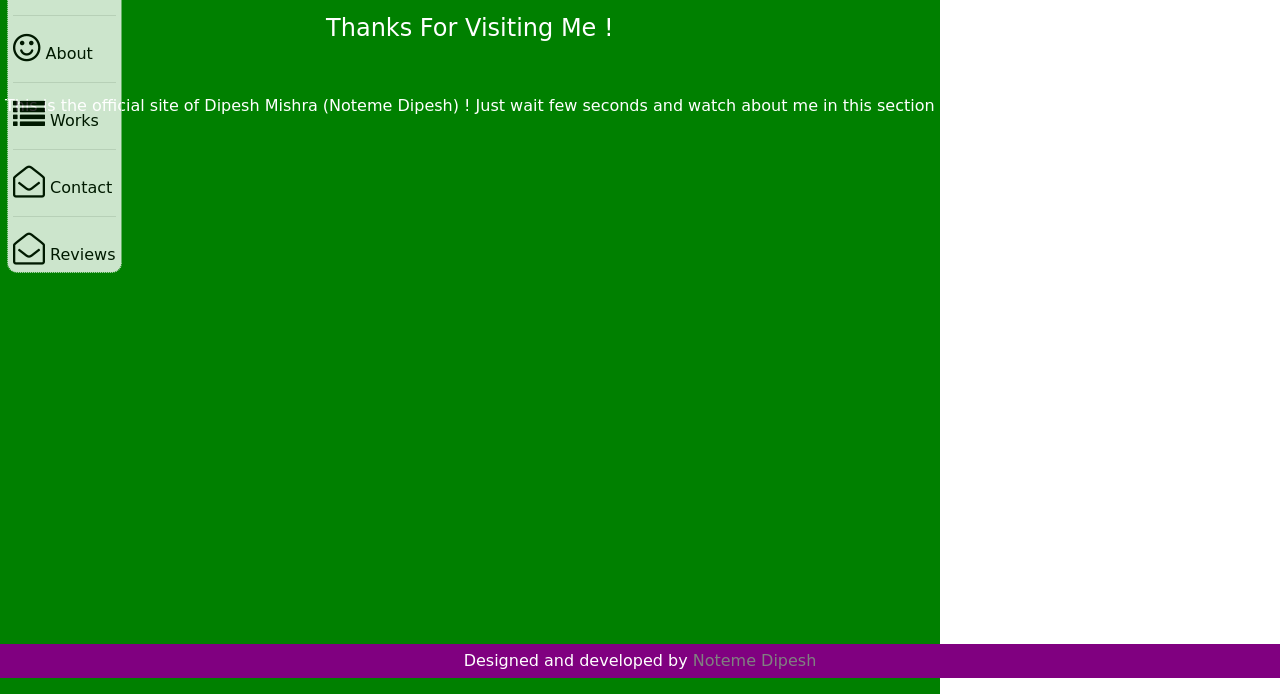
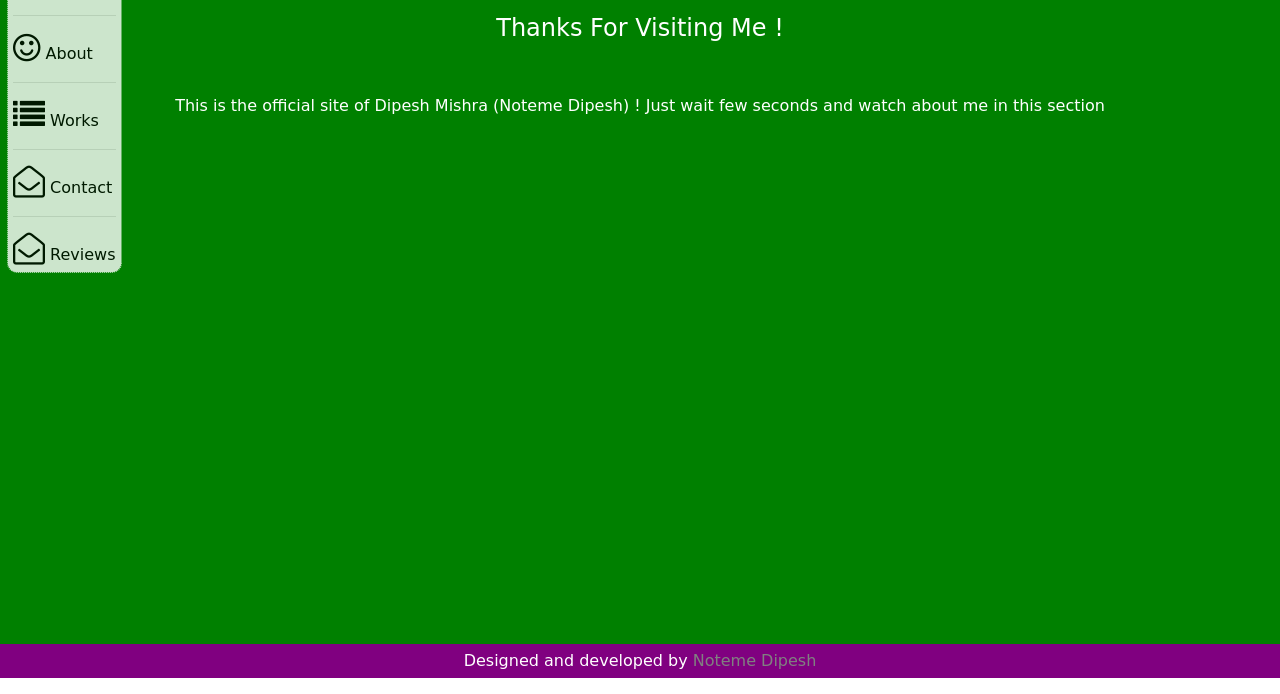
Before and after one commit to notemedps/notemedps.github.io, a plain HTML site: page index.html in a window 1280 px wide. Shown: the part 122-816 px from the top of the page. Drawn offline with nearby package versions, Linux system fonts and the light colour scheme; a script that the page names is missing.

Commit message:
Update index.html

```diff
--- a/index.html
+++ b/index.html
@@ -291,7 +291,8 @@ z-index: -1;
 text-align: center;
 color: white;
 	position : absolute;
-height:95%;
+height:93%;
+	width:100%;
 
 
 
```
